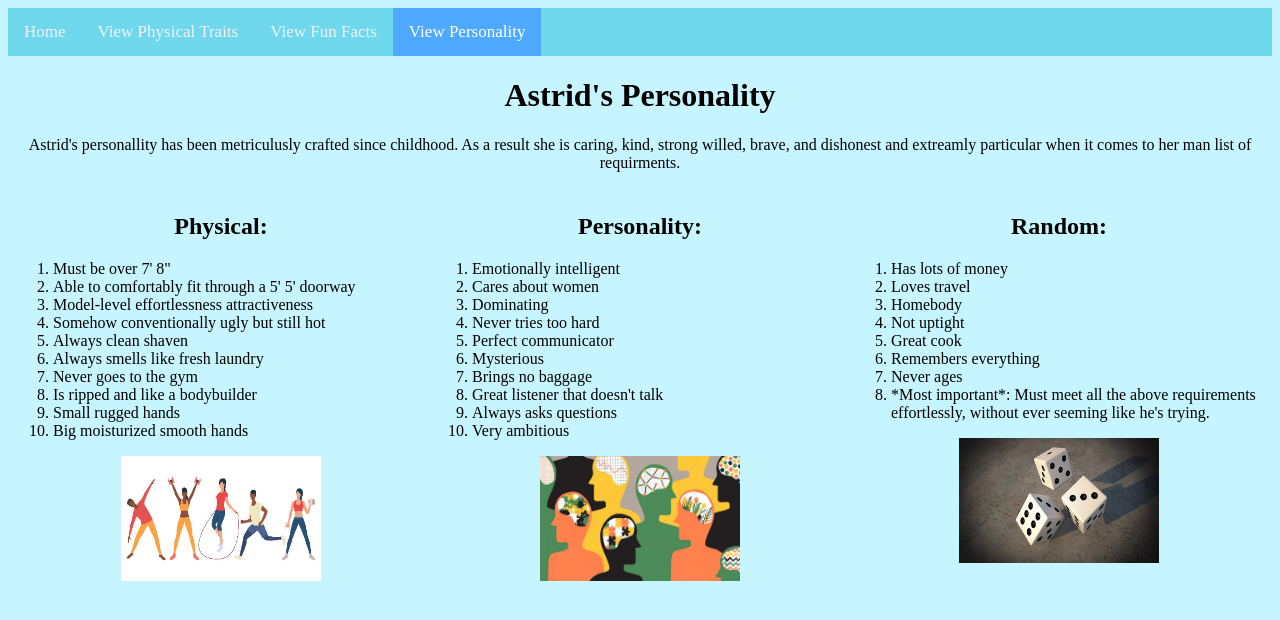
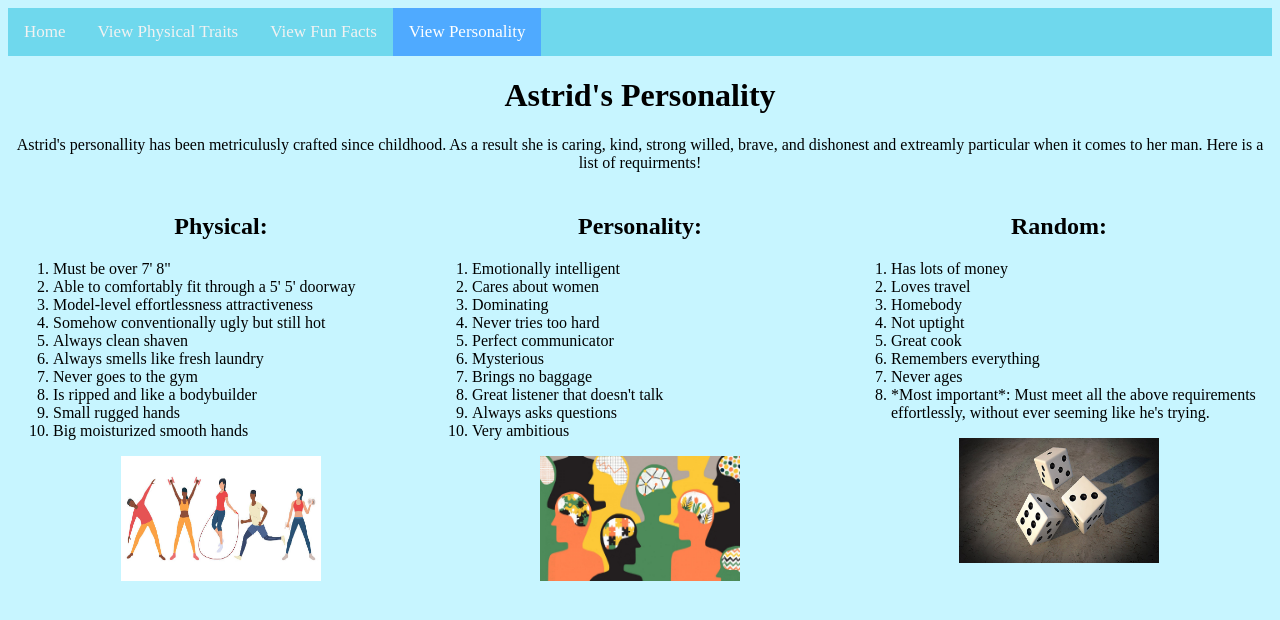
Before and after one commit to elise-t26/ET-ForAstridHuzzzzzz, a plain HTML site: page AstridsPersonality.html in a window 1280 px wide. Drawn offline with Linux system fonts and the light colour scheme.

Commit message:
Update AstridsPersonality.html

```diff
--- a/AstridsPersonality.html
+++ b/AstridsPersonality.html
@@ -14,7 +14,7 @@
 		</div>
 
 <center><h1>Astrid's Personality</h1>
-<p> Astrid's personallity has been metriculusly crafted since childhood. As a result she is caring, kind, strong willed, brave, and dishonest  and extreamly particular when it comes to her man list of requirments.</p></center>
+<p> Astrid's personallity has been metriculusly crafted since childhood. As a result she is caring, kind, strong willed, brave, and dishonest  and extreamly particular when it comes to her man. Here is a list of requirments!</p></center>
 
 <div class="container-2">
 	<div class="physical">
```
